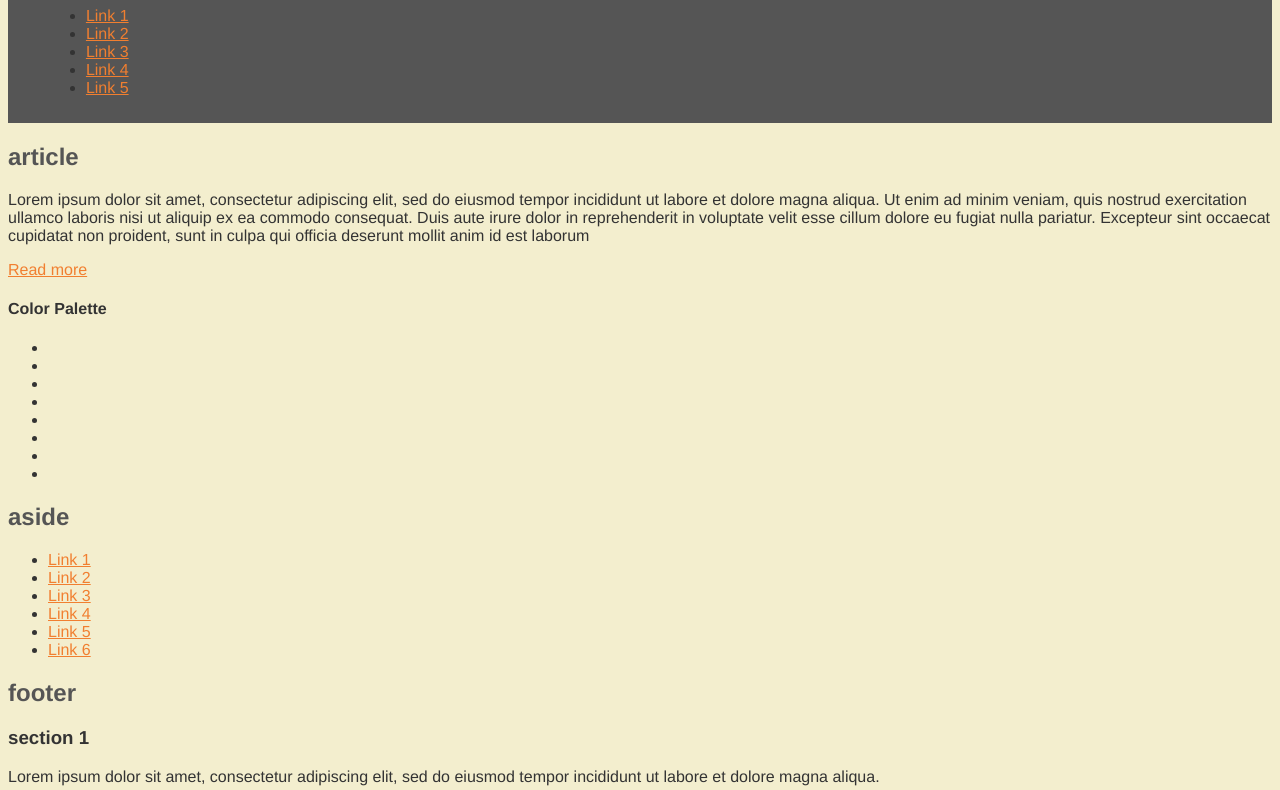
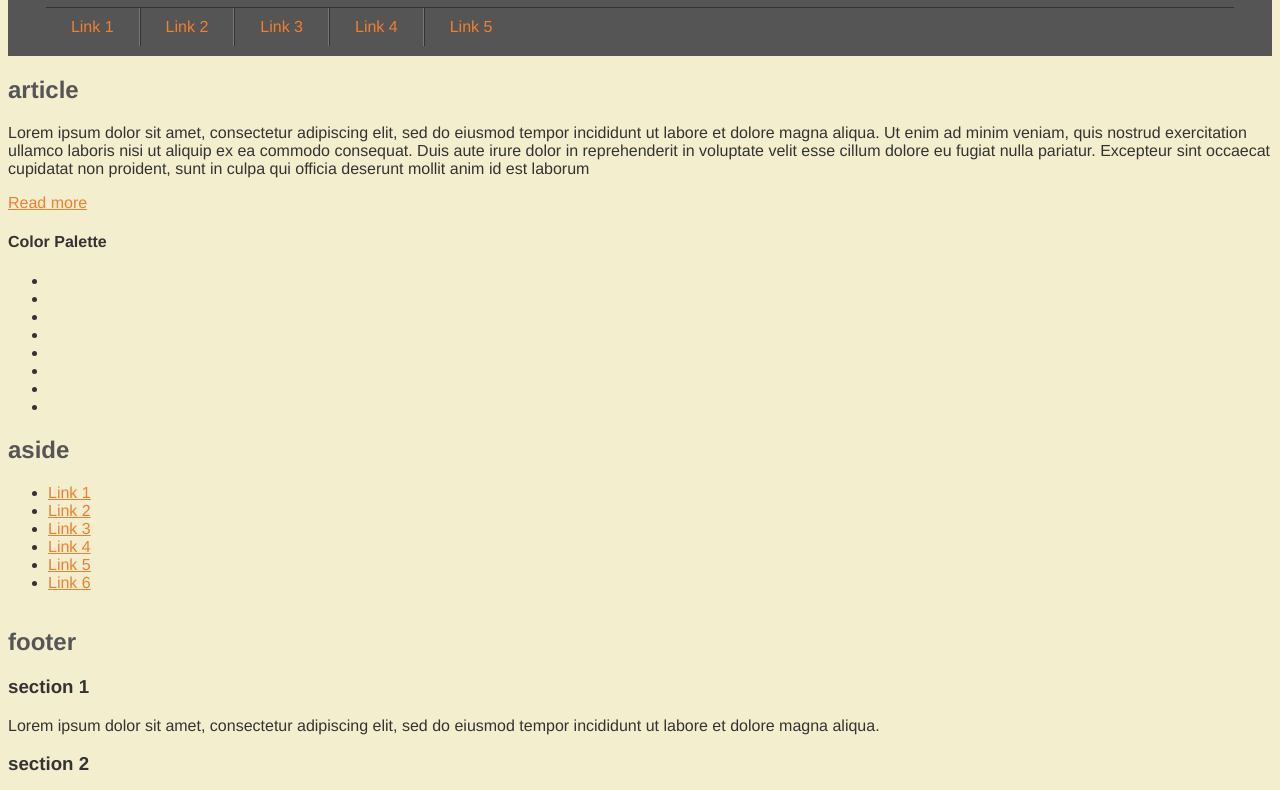
Before and after one commit to sibala/sass-intro, a plain HTML site: page index.html in a window 1280 px wide. Shown: the part 91-881 px from the top of the page. Drawn offline with Linux system fonts and the light colour scheme.

Commit message:
main meny styled with nesting

```diff
--- a/css/style.scss
+++ b/css/style.scss
@@ -31,3 +31,52 @@ header {
 	background-color: $grey;
 	padding: 10px 3%;
 }
+
+.clear {
+	&:before,
+	&:after {
+		content: "";
+  		display: table;
+  	}
+
+  	&:after {
+  		clear: both;
+  	}
+}
+
+#main-menu {
+	border-top: 1px solid #333;
+
+	ul {
+		margin: 0;
+		padding: 0;
+
+		li {
+			display: inline;
+			float: left;
+			border-right: 1px solid #333;
+
+			&:hover {
+				background-color: #333;
+			}
+
+			&:last-child {
+				border: none;
+
+				a {
+					&:last-child {
+						border: none;
+					}
+				}
+			}
+		}
+
+		a {
+			display: block;
+			padding: 10px 25px;
+			text-decoration: none;
+			border-right: 1px solid #777;
+
+		}
+	}
+}
```
Also changed, not shown: css/style.css, 1 other file.
